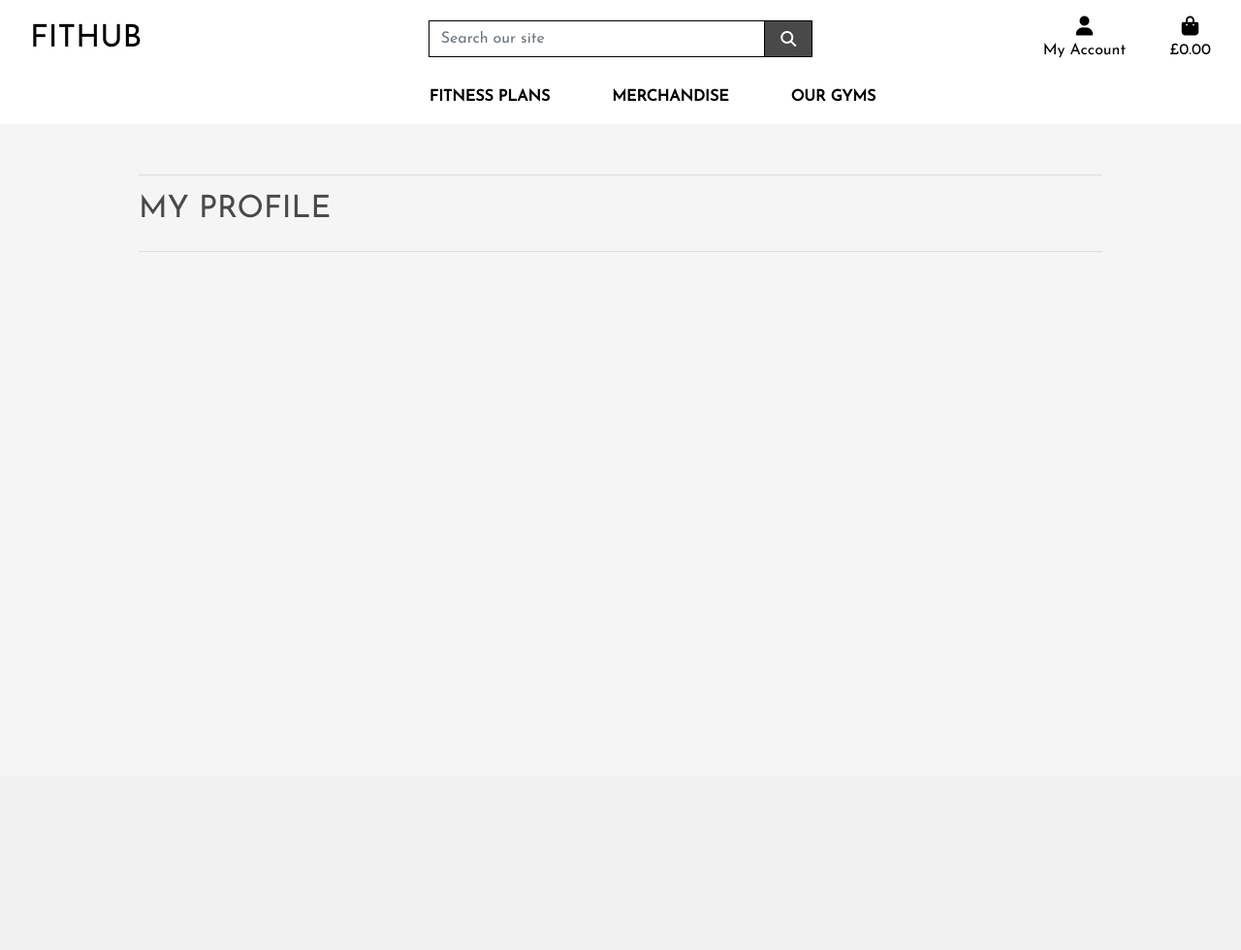
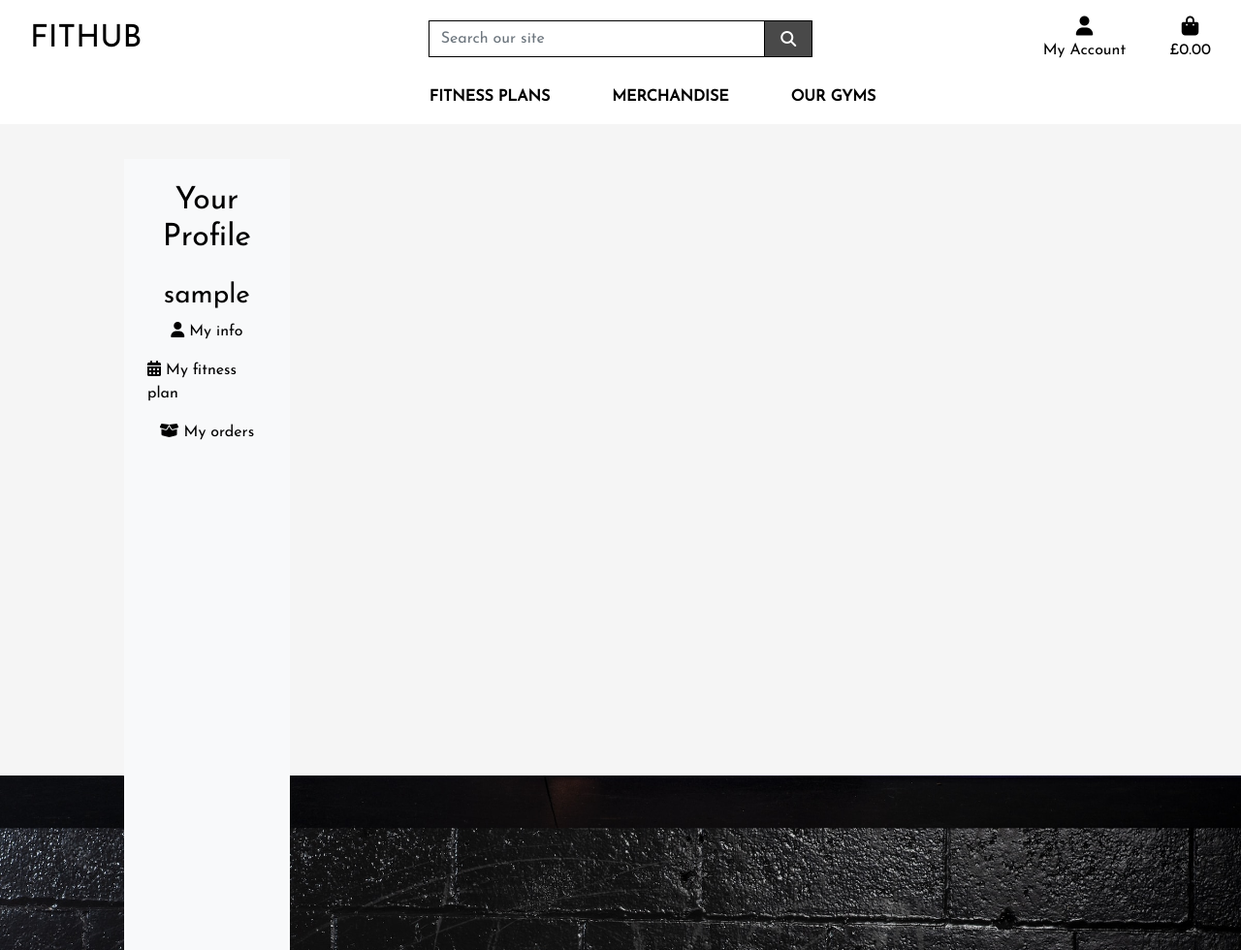
Before and after one commit to AnnaSeDab/Fithub2, a Django app: page /profile/ in a window 1280 px wide. Shown: the whole page at 97% size. Before the commit the page ends 260 px from the top, so only its background shows below. Run offline with Django 3.2, Linux system fonts and the light colour scheme; the visitor is signed in with stand-in values (Sample User, id 1); data comes from the database, SQL or seed files in the repository; some libraries are stand-ins or nearby versions; some web fonts are replaced.

Commit message:
add: views urls and pages for the profile page

```diff
--- a/profiles/templates/profiles/profile.html
+++ b/profiles/templates/profiles/profile.html
@@ -16,11 +16,42 @@
 {% block content %}
 <div class="overlay"></div>
 <div class="container">
-    <div class="row">
-        <div class="col">
-            <hr>
-            <h2 class="logo-font mb-4">My Profile</h2>
-            <hr>
+    <div class="row flex-nowrap">
+        <div class="col-auto col-md-3 col-xl-2 px-sm-2 px-0 bg-light">
+            <div class="d-flex flex-column align-items-sm-center px-3 mt-3 pt-2 text-black min-vh-100">
+                <a href="/" class="d-flex pb-3 mb-md-0 me-md-auto text-black text-center text-decoration-none">
+                    <h2 class="fs-5 d-none d-sm-inline">Your Profile</h2>
+                </a>
+                <ul class="nav nav-pills flex-column mb-sm-auto mb-0 align-items-center align-items-sm-center"
+                    id="menu">
+                    <li class="nav-item">
+                        <h3 class="ms-1 mb-3 d-none d-sm-inline">{{ profile.user }}</h3>
+                    </li>
+                    <li>
+                        <a href="{% url 'my_info' %}" class="nav-link text-black px-0 align-middle">
+                            <i class="fa-solid fa-user"></i>
+                            <span class="ms-1 d-none d-sm-inline">My info</span>
+                        </a>
+                    </li>
+                    <li>
+                        <a href="{% url 'my_plan' %}" class="nav-link text-black px-0 align-middle">
+                            <i class="fa-solid fa-calendar-days"></i>
+                            <span class="ms-1 d-none d-sm-inline">My fitness plan</span>
+                        </a>
+                    </li>
+                    <li>
+                        <a href="{% url 'my_orders' %}" class="nav-link text-black px-0">
+                            <i class="fa-solid fa-box-open"></i>
+                            <span class="ms-1 d-none d-sm-inline">My orders</span>
+                        </a>
+                    </li>
+                </ul>
+            </div>
+        </div>
+        <div class="col text-black py-3">
+            {% block profile_content %}
+            {% endblock %}
         </div>
     </div>
-    {% endblock %}
+</div>
+{% endblock %}
--- a/profiles/urls.py
+++ b/profiles/urls.py
@@ -2,5 +2,8 @@ from django.urls import path
 from . import views
 
 urlpatterns = [
-    path('', views.profile, name='profile')
+    path('', views.profile, name='profile'),
+    path('my_info', views.my_info, name='my_info'),
+    path('my_plan', views.my_plan, name='my_plan'),
+    path('my_orders', views.my_orders, name='my_orders'),
 ]
--- a/profiles/views.py
+++ b/profiles/views.py
@@ -1,11 +1,52 @@
+from django.shortcuts import render, get_object_or_404
 
-from django.shortcuts import render
+
+from .models import UserProfile
 
 
 def profile(request):
     """ Display the user's profile. """
+    profile = get_object_or_404(UserProfile, user=request.user)
 
     template = 'profiles/profile.html'
-    context = {}
+    context = {
+        'profile': profile,
+    }
 
     return render(request, template, context)
+
+
+def my_info(request):
+    """ Display the user's profile with user profile """
+    profile = get_object_or_404(UserProfile, user=request.user)
+
+    template = 'profiles/my_info.html'
+    context = {
+        'profile': profile,
+    }
+
+    return render(request, template, context)
+
+
+def my_orders(request):
+    """ Display the user's profile with user profile """
+    profile = get_object_or_404(UserProfile, user=request.user)
+
+    template = 'profiles/my_orders.html'
+    context = {
+        'profile': profile,
+    }
+
+    return render(request, template, context)
+
+
+def my_plan(request):
+    """ Display the user's profile with user profile """
+    profile = get_object_or_404(UserProfile, user=request.user)
+
+    template = 'profiles/my_plan.html'
+    context = {
+        'profile': profile,
+    }
+
+    return render(request, template, context)
```
Also changed, not shown: profiles/templates/profiles/my_info.html (added, +16 -0 lines), profiles/templates/profiles/my_orders.html (added, +10 -0 lines), profiles/templates/profiles/my_plan.html (added, +10 -0 lines).
